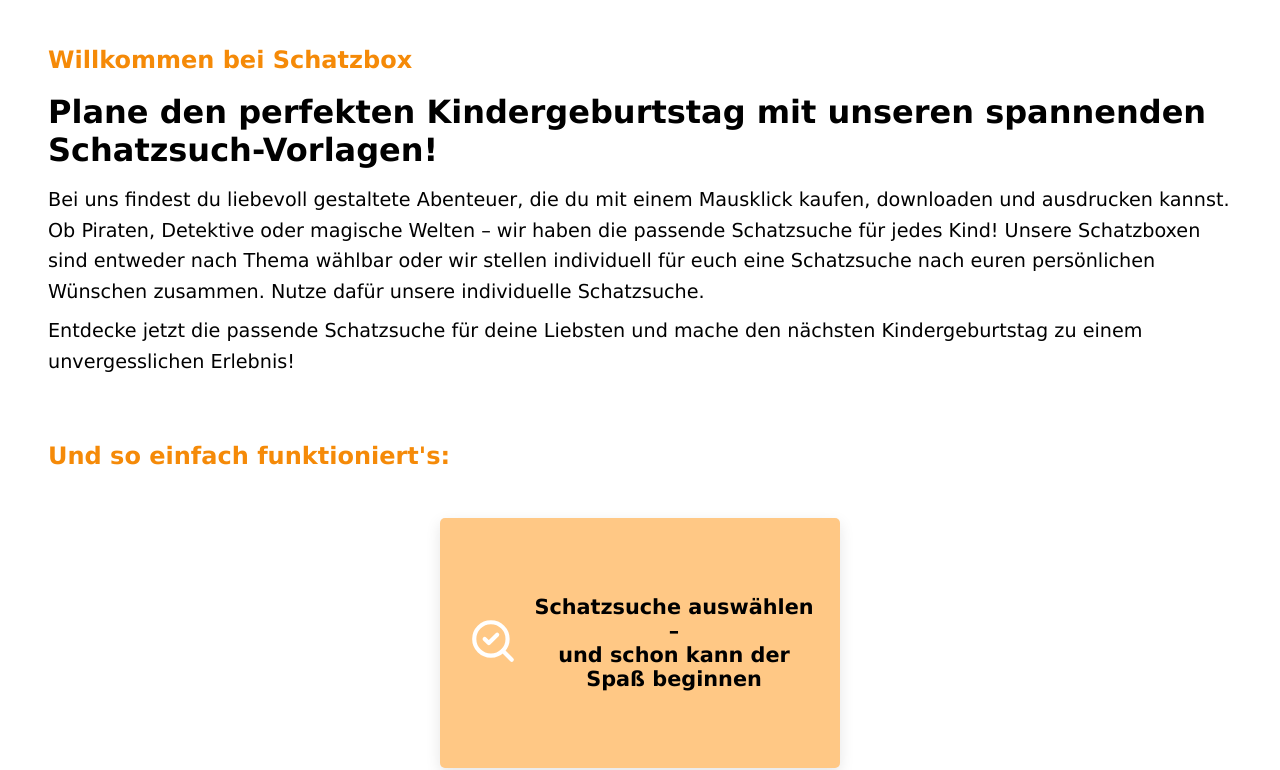
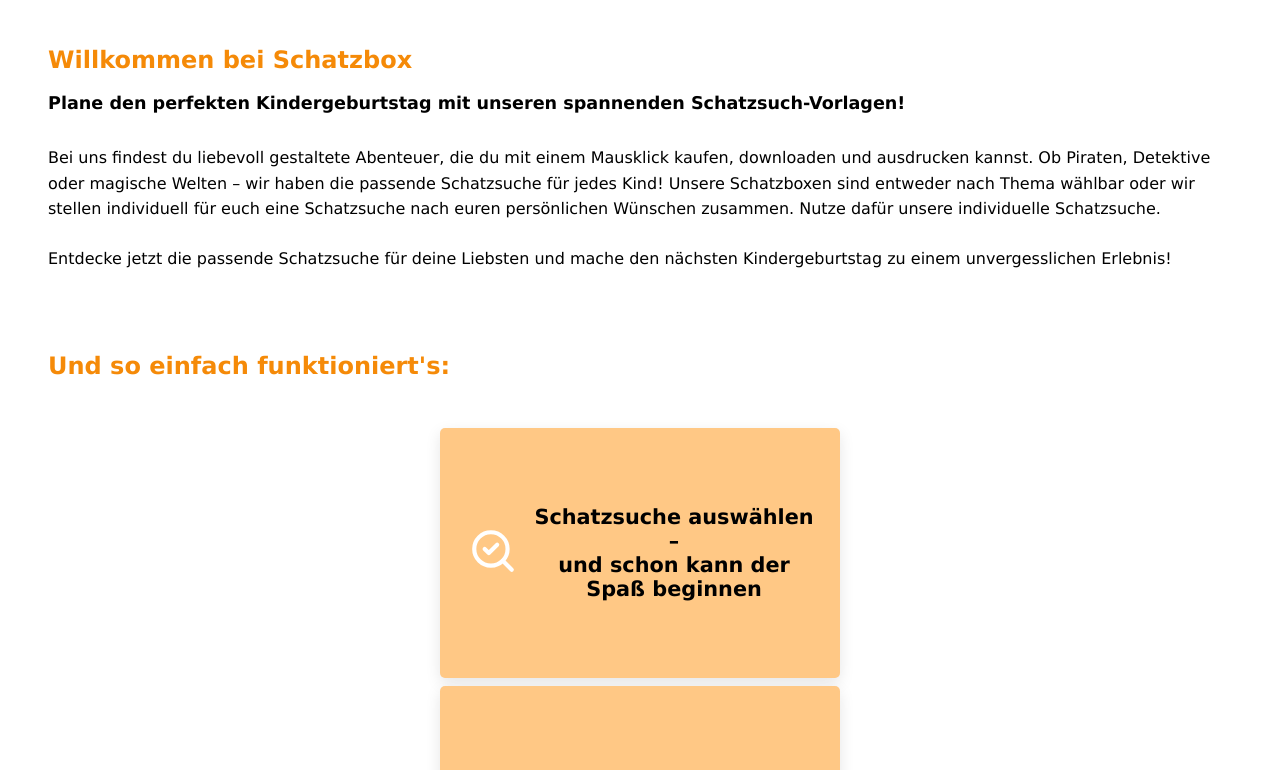
Before and after one commit to Malouzi/schatzbox, a React (Vite) app in the folder frontend/: page / in a window 1280 px wide. Shown: the part 1392-2162 px from the top of the page. Built offline with nearby package versions, Linux system fonts and the light colour scheme.

Commit message:
index.css fixed

```diff
--- a/frontend/src/components/Welcome/Welcome.module.css
+++ b/frontend/src/components/Welcome/Welcome.module.css
@@ -1,17 +1,3 @@
-h1 {
-  font-size: 1.5rem;
-}
-
-h2 {
-  font-size: 1.1rem;
-  margin-bottom: 2rem;
-}
-
-p {
-  line-height: 1.6;
-  margin-bottom: 1.5rem;
-}
-
 .container1 {
   margin: 3rem;
 }
--- a/frontend/src/index.css
+++ b/frontend/src/index.css
@@ -3,6 +3,20 @@
   box-sizing: border-box;
   margin: 0;
   padding: 0;
+}
+
+h1 {
+  font-size: 1.5rem;
+}
+
+h2 {
+  font-size: 1.1rem;
+  margin-bottom: 2rem;
+}
+
+p {
+  line-height: 1.6;
+  margin-bottom: 1.5rem;
 }
 
 a {
--- a/frontend/src/pages/ProductDetails.jsx
+++ b/frontend/src/pages/ProductDetails.jsx
@@ -44,7 +44,7 @@ const ProductDetails = () => {
       <p>
         Verfügbarkeit: {product.availability ? "Auf Lager" : "Nicht verfügbar"}
       </p>
-      <button onClick={handleAddToCart} disabled={!product.availability}>
+      <button className={styles.btnProduct} onClick={handleAddToCart} disabled={!product.availability}>
         In den Warenkorb
       </button>
     </div>
--- a/frontend/src/pages/ProductDetails.module.css
+++ b/frontend/src/pages/ProductDetails.module.css
@@ -7,20 +7,17 @@
     box-shadow: 0 4px 10px rgba(0, 0, 0, 0.1);
     text-align: center;
   }
-  h2 {
-    font-size: 2rem;
-    margin-bottom: 1rem;
-  }
+
   img {
     max-width: 100%;
     height: auto;
     border-radius: 8px;
     margin-bottom: 1rem;
   }
-  p {
+  /* p {
     font-size: 1.2rem;
     margin: 0.5rem 0;
-  }
+  } */
 
   .btnProduct {
     background-color: #007BFF;
@@ -33,10 +30,10 @@
     transition: "background" 0.3s ease;
     margin-top: 1rem;
   }
-  button:hover {
-    background-color: #0056B3;
+  .btnProduct:hover {
+    background-color: blue;
   }
-  button:disabled {
+  .btnProduct:disabled {
     background-color: gray;
     cursor: not-allowed;
    }
```
